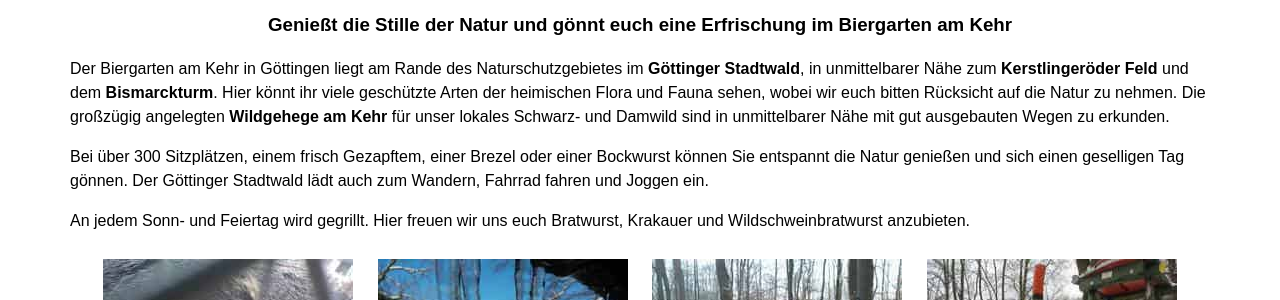
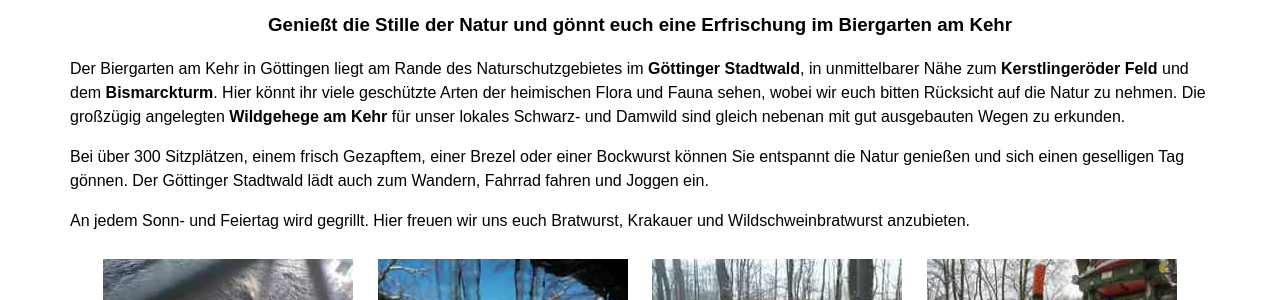
Before and after one commit to versable/kehr-website, a Jekyll site: the page built from index.html, in a window 1280 px wide and 900 px high, scrolled down 636 px. Shown: the part 152-452 px from the top of the window. Built offline with Jekyll 4.4.1, drawn with Linux system fonts in a browser that asks for light colours.

Commit message:
Update landing page text

```diff
--- a/index.html
+++ b/index.html
@@ -44,8 +44,8 @@ layout: default
     Feld</b> und dem <b>Bismarckturm</b>. Hier könnt ihr viele geschützte Arten
     der heimischen Flora und Fauna sehen, wobei wir euch bitten Rücksicht auf
     die Natur zu nehmen. Die großzügig angelegten <b>Wildgehege am Kehr</b> für
-    unser lokales Schwarz- und Damwild sind in unmittelbarer Nähe mit gut
-    ausgebauten Wegen zu erkunden.
+    unser lokales Schwarz- und Damwild sind gleich nebenan mit gut ausgebauten
+    Wegen zu erkunden.
     </p>
     <p>
     Bei über 300 Sitzplätzen, einem frisch Gezapftem, einer Brezel oder einer
```
